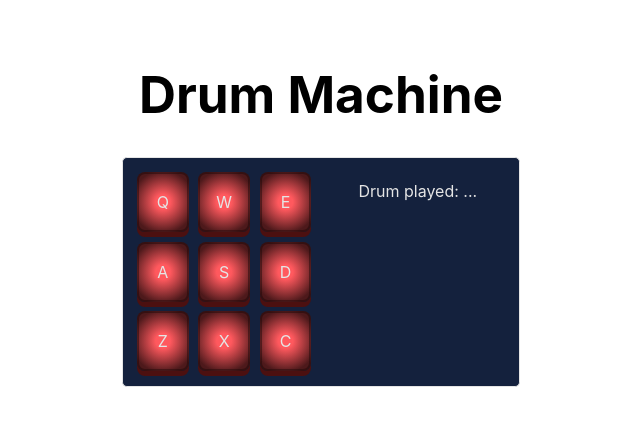
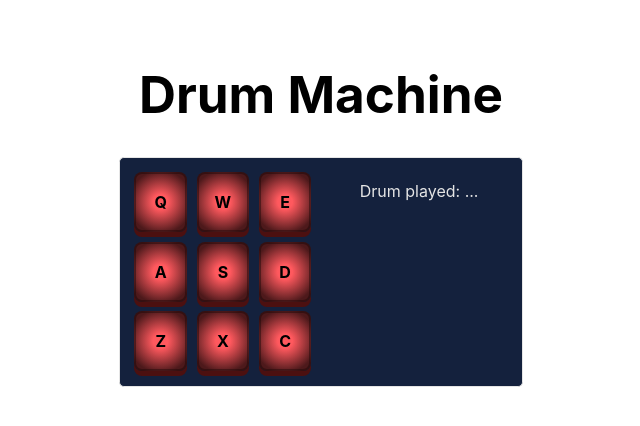
Before and after one commit to JohanCodeForFun/drum-machine, a React (Vite) app: page / in a window 1280 px wide. Shown: the top 426 px of the page, without its empty margins (319-959 px from the left). Built offline with nearby package versions, Linux system fonts and the light colour scheme.

Commit message:
add class for p tag for styling

```diff
--- a/src/components/DrumMachine.tsx
+++ b/src/components/DrumMachine.tsx
@@ -43,7 +43,7 @@ export const DrumMachine = () => {
               onKeyDown={detectKeyPressed}
             >
               <audio className="clip" id={drum.key} src={drum.url}></audio>
-              {drum.key}
+              <p className="key-btn">{drum.key}</p>
             </div>
           );
         })}
```
